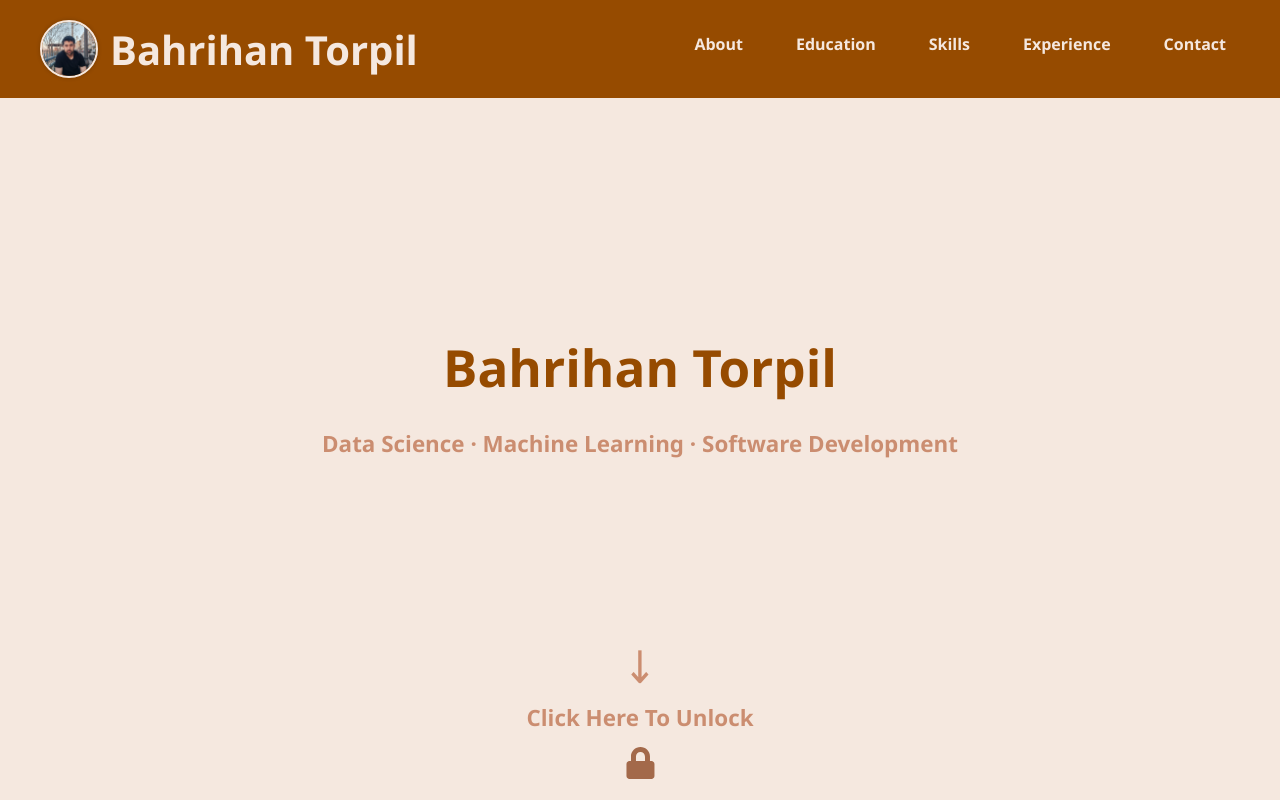
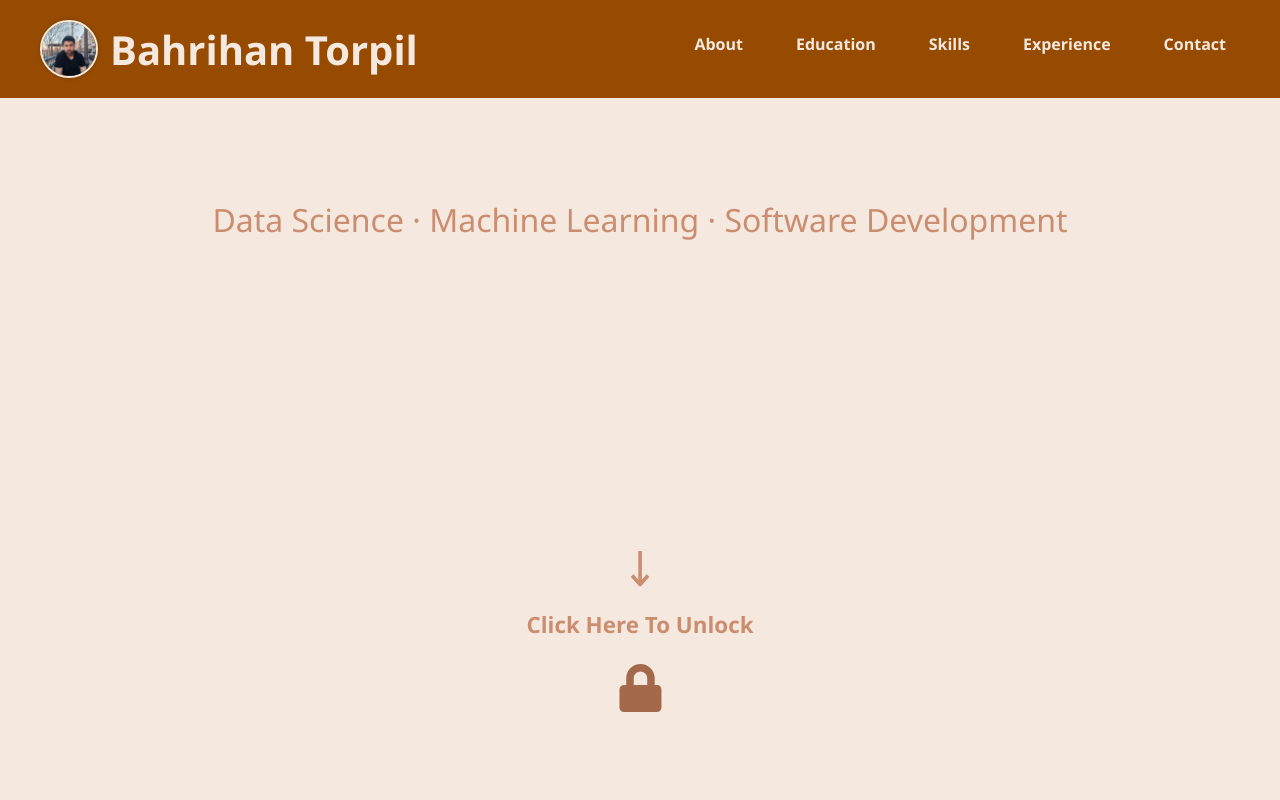
Before and after one commit to Bahrihan/BlogWebsiteTest, a Next.js app: page / in a window 1280 px wide. Shown: the top 800 px of the page. Built offline with nearby package versions, Linux system fonts and the light colour scheme; no server answers; the database is empty.

Commit message:
design fixes

```diff
--- a/pages/index.js
+++ b/pages/index.js
@@ -167,8 +167,7 @@ const Home = () => {
       )}
       <div id="home" className="hero">
         <div className="home-content">
-          <h1>Bahrihan Torpil</h1>
-          <p className="subtitle">Data Science · Machine Learning · Software Development</p>
+          <h1 className="subtitle">Data Science · Machine Learning · Software Development</h1>
           <div className="scroll-down" onClick={() => {
             setScrollLocked(false);
             setUnlocked(true);
--- a/styles/globals.css
+++ b/styles/globals.css
@@ -97,7 +97,7 @@ ul li {
   width: 100vw;
   display: flex;
   align-items: center;
-  justify-content: center;
+  justify-content: flex-start;
   text-align: center;
   flex-direction: column;
   padding: 0 20px;
@@ -110,7 +110,8 @@ ul li {
   flex-direction: column;
   align-items: center;
   gap: 12px;
-  margin-bottom: 80px; /* 💥 Scroll yazısına yer açar */
+  margin-bottom: 20px;
+  margin-top: 100px;
 }
 
 .hero h1 {
@@ -120,32 +121,10 @@ ul li {
 }
 
 .hero .subtitle {
-  font-size: 1.4rem;
+  font-size: 2rem;
   color: #cb8d70;
   font-weight: 500;
   margin-bottom: 40px;
-}
-
-.scroll-down {
-  text-align: center;
-  cursor: pointer;
-  position: absolute;
-  bottom: 30px;
-  left: 50%;
-  transform: translateX(-50%);
-}
-
-.scroll-text {
-  font-size: 1.1rem;
-  color: #a3694a;
-  margin-bottom: 8px;
-  font-weight: 500;
-}
-
-.scroll-down .arrow {
-  font-size: 2.8rem;
-  color: #cb8d70;
-  animation: bounce 2s infinite;
 }
 
 @keyframes bounce {
@@ -358,36 +337,43 @@ footer {
   text-align: center;
   cursor: pointer;
   position: absolute;
-  bottom: 30px;
+  bottom: 80px; /* daha yukarı alıyoruz */
   left: 50%;
   transform: translateX(-50%);
   display: flex;
   flex-direction: column;
   align-items: center;
-  gap: 5px;
+  gap: 8px;
+  padding: 12px 20px;
+  transition: transform 0.3s ease;
+}
+
+.scroll-down:hover {
+  transform: translateX(-50%) scale(1.05);
+}
+
+.scroll-text {
+  font-size: 1.15rem;
+  color: #a3694a;
+  font-weight: 600;
+  margin-bottom: 2px;
 }
 
 .arrow {
-  font-size: 2.8rem;
+  font-size: 3rem;
   color: #cb8d70;
   animation: bounce 2s infinite;
 }
 
-.scroll-text {
-  font-size: 1.1rem;
+.lock-icon {
+  font-size: 3rem;
   color: #a3694a;
-  font-weight: 500;
-  margin-bottom: 2px;
-}
-
-.lock-icon {
-  font-size: 2rem;
-  color: #a3694a;
+  margin-top: 6px;
   transition: transform 0.4s ease;
 }
 
 .lock-icon:hover {
-  transform: scale(1.1) rotate(8deg);
+  transform: scale(1.1) rotate(10deg);
 }
 
 .logo-box {
@@ -810,10 +796,6 @@ footer {
     padding: 10px;
   }
 
-  .scroll-down {
-    bottom: 75px;
-  }
-
   .about-actions {
     flex-direction: column;
     gap: 10px;
```
Also changed, not shown: 2 other files (tests, documents, lock files or other folders).
